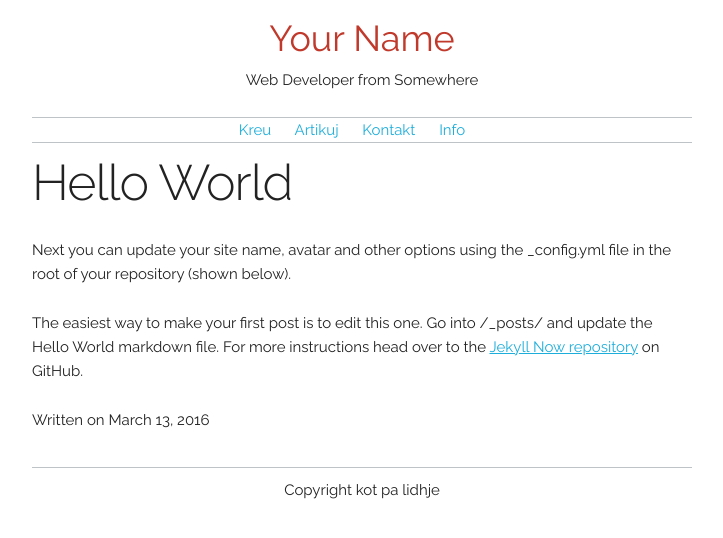
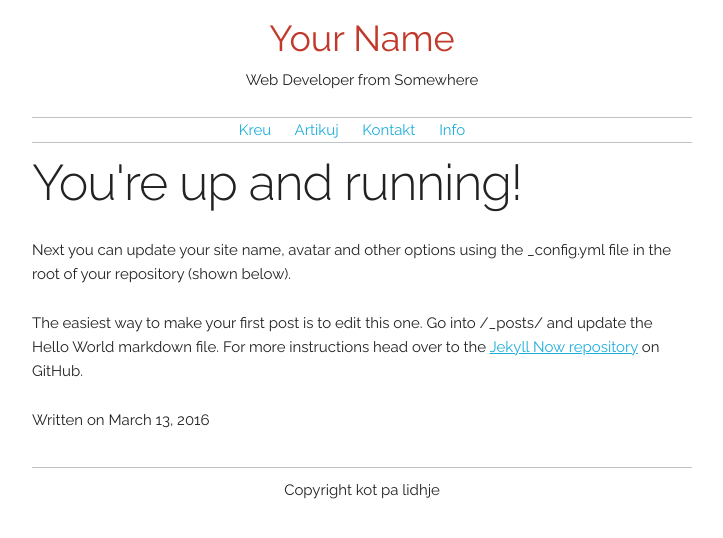
Before and after one commit to Seadi/Seadi.github.io, a Jekyll site: the page built from _posts/2016-3-13-Hello-World.md, in a window 1280 px wide. Shown: the top 538 px of the page, without its empty margins (278-1001 px from the left). Built offline with Jekyll 4.4.1, drawn with Linux system fonts in a browser that asks for light colours.

Commit message:
Update 2016-3-13-Hello-World.md

```diff
--- a/_posts/2016-3-13-Hello-World.md
+++ b/_posts/2016-3-13-Hello-World.md
@@ -1,5 +1,6 @@
 ---
 layout: post
+title: You're up and running!
 ---
 
 Next you can update your site name, avatar and other options using the _config.yml file in the root of your repository (shown below).
```
